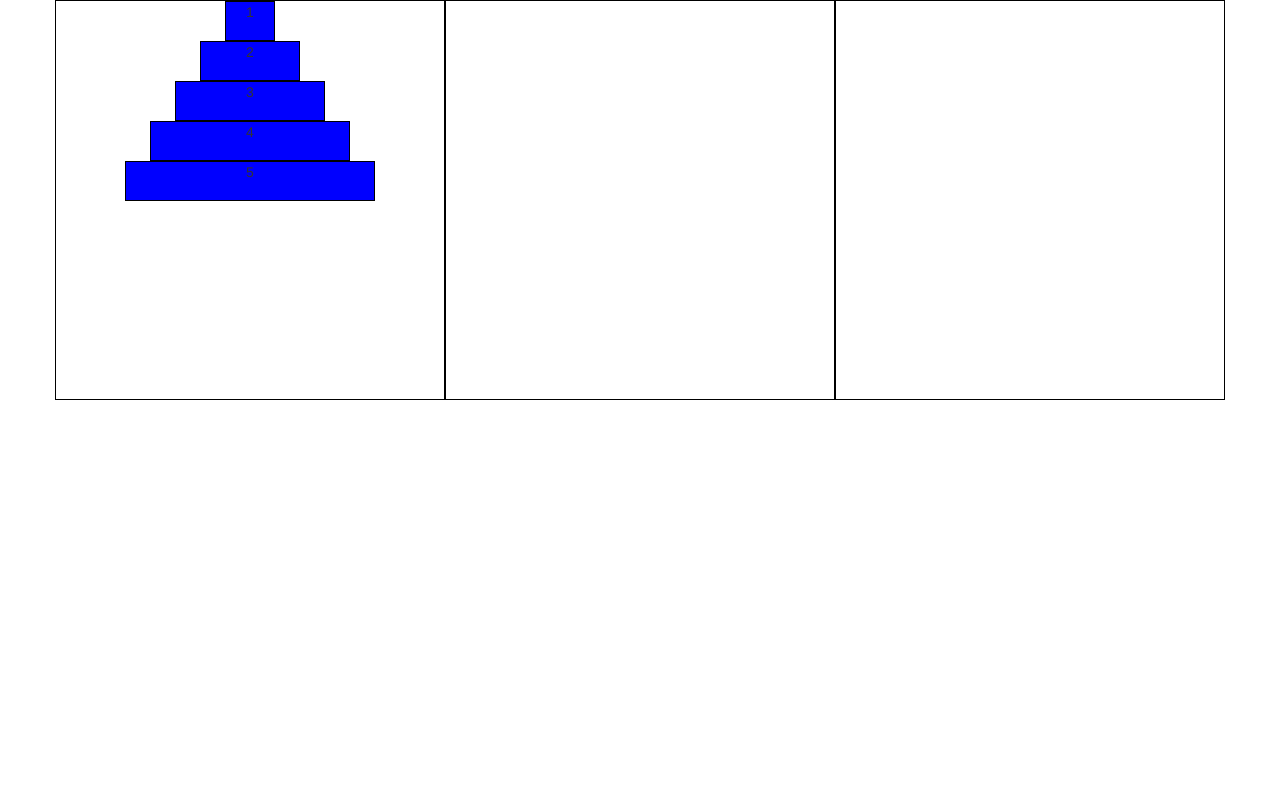
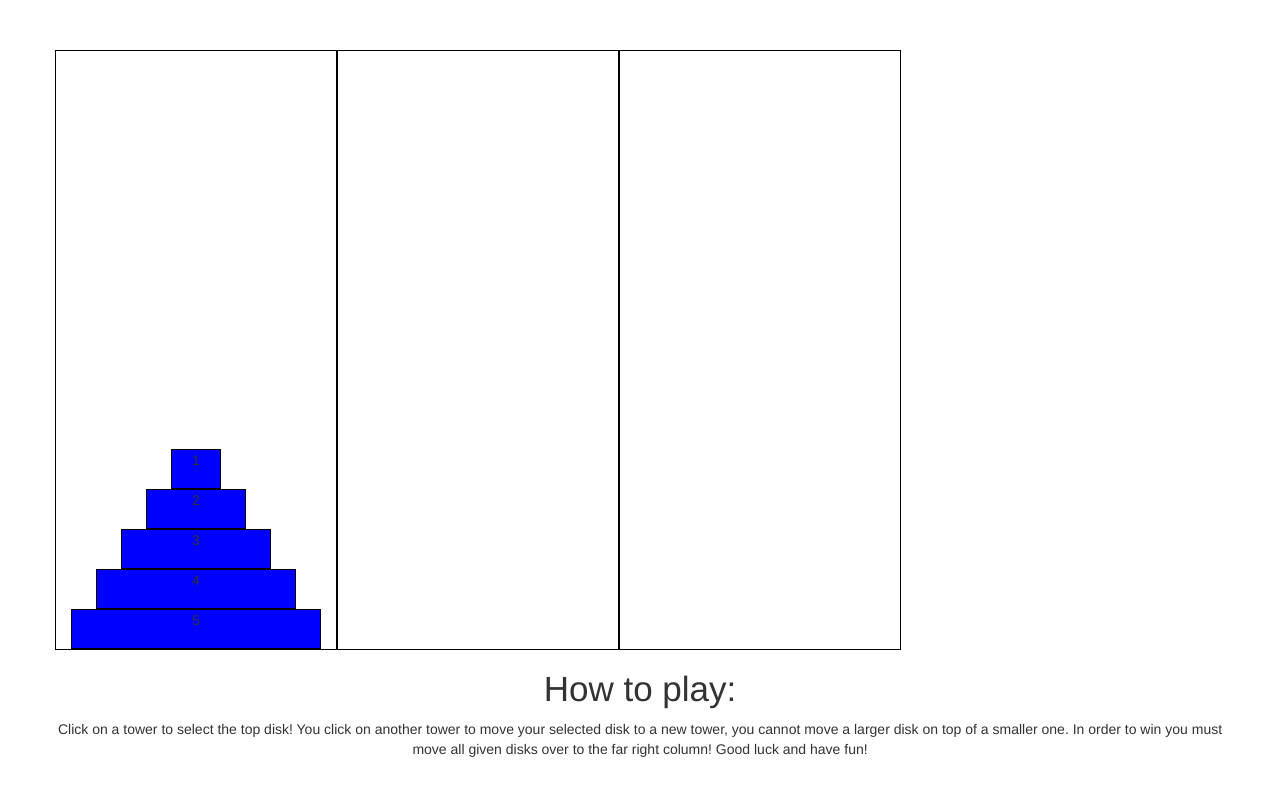
Before and after one commit to Tripleoughtt/TowersOfHanoi, a plain HTML site: page index.html in a window 1280 px wide. Drawn offline with nearby package versions, Linux system fonts and the light colour scheme.

Commit message:
V2- Fixed some styling and added instructions

```diff
--- a/index.html
+++ b/index.html
@@ -7,17 +7,26 @@
 	<link rel="stylesheet" href="style.css">
 </head>
 <body>
-	<div class="container">
+	<div class="container tower-holder">
 		<div class="row">
-			<div class="tower t1 col-xs-4">
+			<div class="tower  t1 col-xs-4">
 				<div class="bg-warning gamePiece" id="p1">1</div>
 				<div class="bg-warning gamePiece" id="p2">2</div>
 				<div class="bg-warning gamePiece" id="p3">3</div>
 				<div class="bg-warning gamePiece" id="p4">4</div>
 				<div class="bg-warning gamePiece" id="p5">5</div>
 			</div>
-			<div class="tower t2 col-xs-4"></div>
-			<div class="tower t3 col-xs-4"></div>
+			<div class="tower  t2 col-xs-4"></div>
+			<div class="tower  t3 col-xs-4"></div>
+		</div>
+	</div>
+
+	<div class="container">
+		<div class="row">
+			<div class="instructions">
+				<h1>How to play:</h1>
+				<p>Click on a tower to select the top disk! You click on another tower to move your selected disk to a new tower, you cannot move a larger disk on top of a smaller one. In order to win you must move all given disks over to the far right column! Good luck and have fun!</p>
+			</div>
 		</div>
 	</div>
 
--- a/style.css
+++ b/style.css
@@ -6,6 +6,9 @@
 	border: 4px solid green;
 }
 
+h1 {
+	font-size: 2.5em;
+}
 .gamePiece{
 	margin-left: auto;
 	margin-right: auto;
@@ -13,14 +16,30 @@
 	position: relative;
 	z-index: -100;
 }
+
+.row {
+	text-align: center;
+}
+
+div.container{
+	text-align: center;
+}
+
+.tower-holder {
+
+	margin-top: 50px;
+}
+
 .gamePiece, .tower {
 	border: 1px solid #000;
 }
 .tower {
-	min-height: 50vh;
+	height: 600px;
 	text-align: center;
 	vertical-align: bottom;
 	display: table-cell;
+	float: none;
+
 }
 
 #p1 {
```
